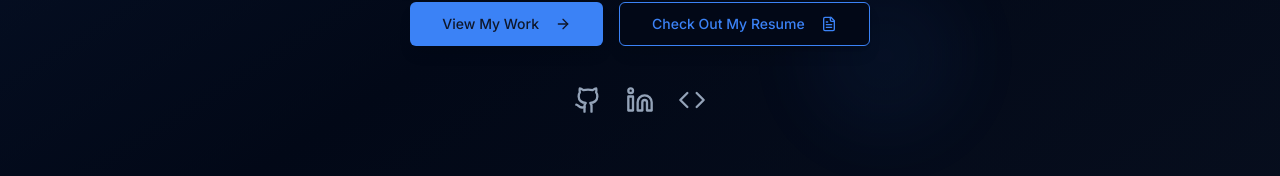
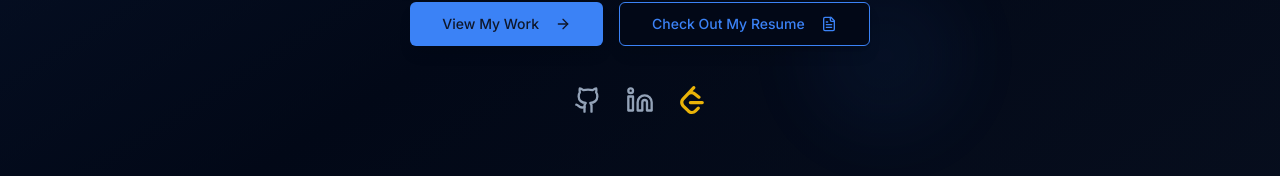
Before and after one commit to namanverma001/namanverma-portfolio, a Next.js app: page / in a window 1280 px wide. Shown: the part 534-710 px from the top of the page. Built offline with nearby package versions, Linux system fonts and the light colour scheme.

Commit message:
feat: add LeetCode icon and update GitHub link for consistency

```diff
--- a/app/page.tsx
+++ b/app/page.tsx
@@ -19,6 +19,7 @@ import {
 import Image from "next/image"
 import Link from "next/link"
 import { TypewriterEffect } from "@/components/ui/typewriter-effect"
+import { SiLeetcode } from "react-icons/si"
 
 import Finsmart from "@/assets/finsmartai.png"
 import Vheekle from "@/assets/vheekle.png"
@@ -133,14 +134,14 @@ export default function Home() {
             </div>
 
             <div className="flex items-center justify-center gap-6 mt-8 animate-fade-in delay-700">
-              <Link href="https://github.com/namanverma001" className="text-muted-foreground hover:text-primary transition-colors">
+              <Link href="https://github.com/namanverma01" className="text-muted-foreground hover:text-primary transition-colors">
                 <Github className="h-7 w-7" />
               </Link>
               <Link href="https://www.linkedin.com/in/naman-verma-824baa257/" className="text-muted-foreground hover:text-primary transition-colors">
                 <Linkedin className="h-7 w-7" />
               </Link>
-              <Link href="https://leetcode.com/u/namanverma001/" className="text-muted-foreground hover:text-primary transition-colors">
-                <Code className="h-7 w-7" />
+              <Link href="https://leetcode.com/u/namanverma001/" className="text-yellow-500 hover:text-yellow-400 transition-colors">
+                <SiLeetcode className="h-7 w-7" />
               </Link>
             </div>
           </div>
```
